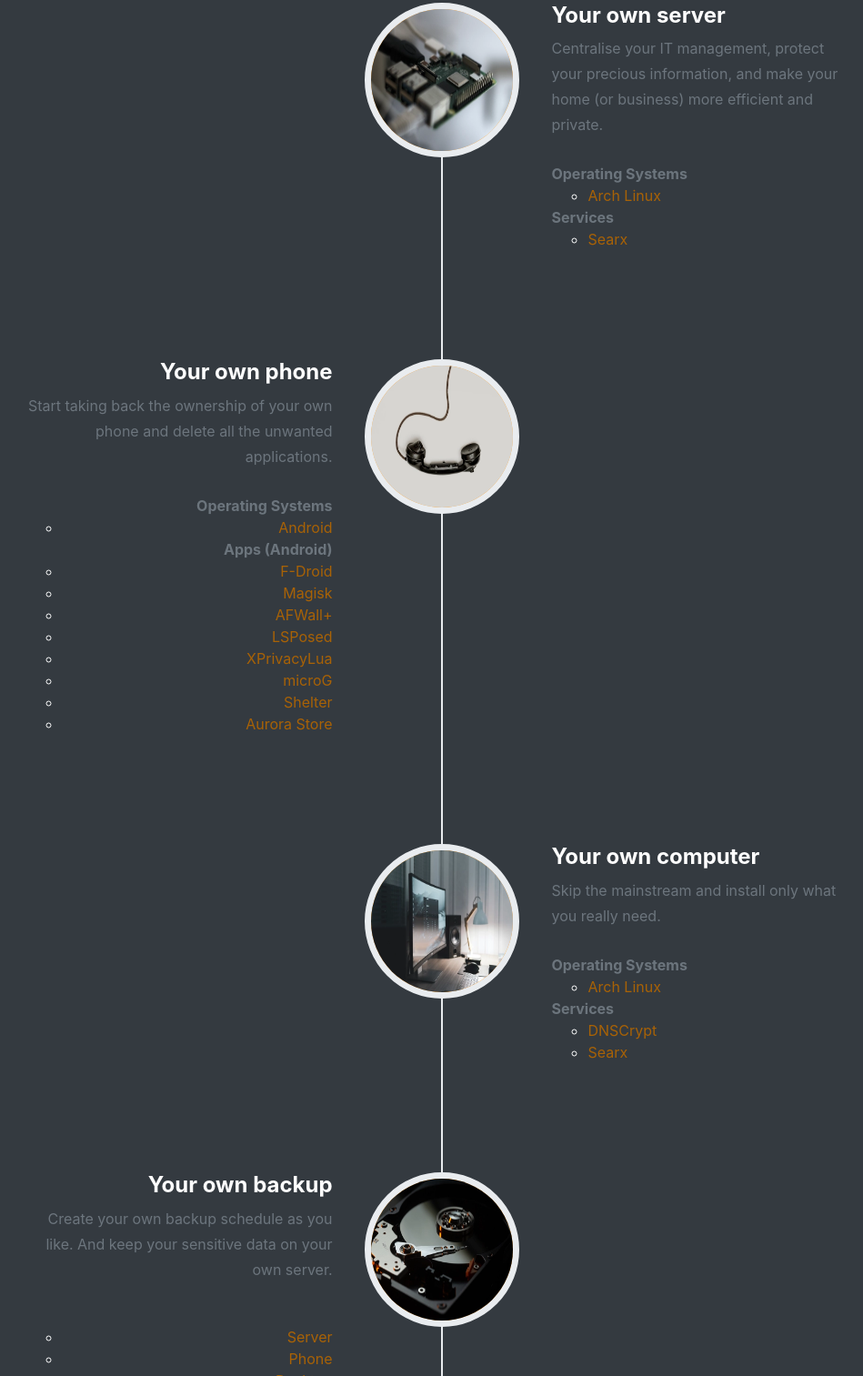
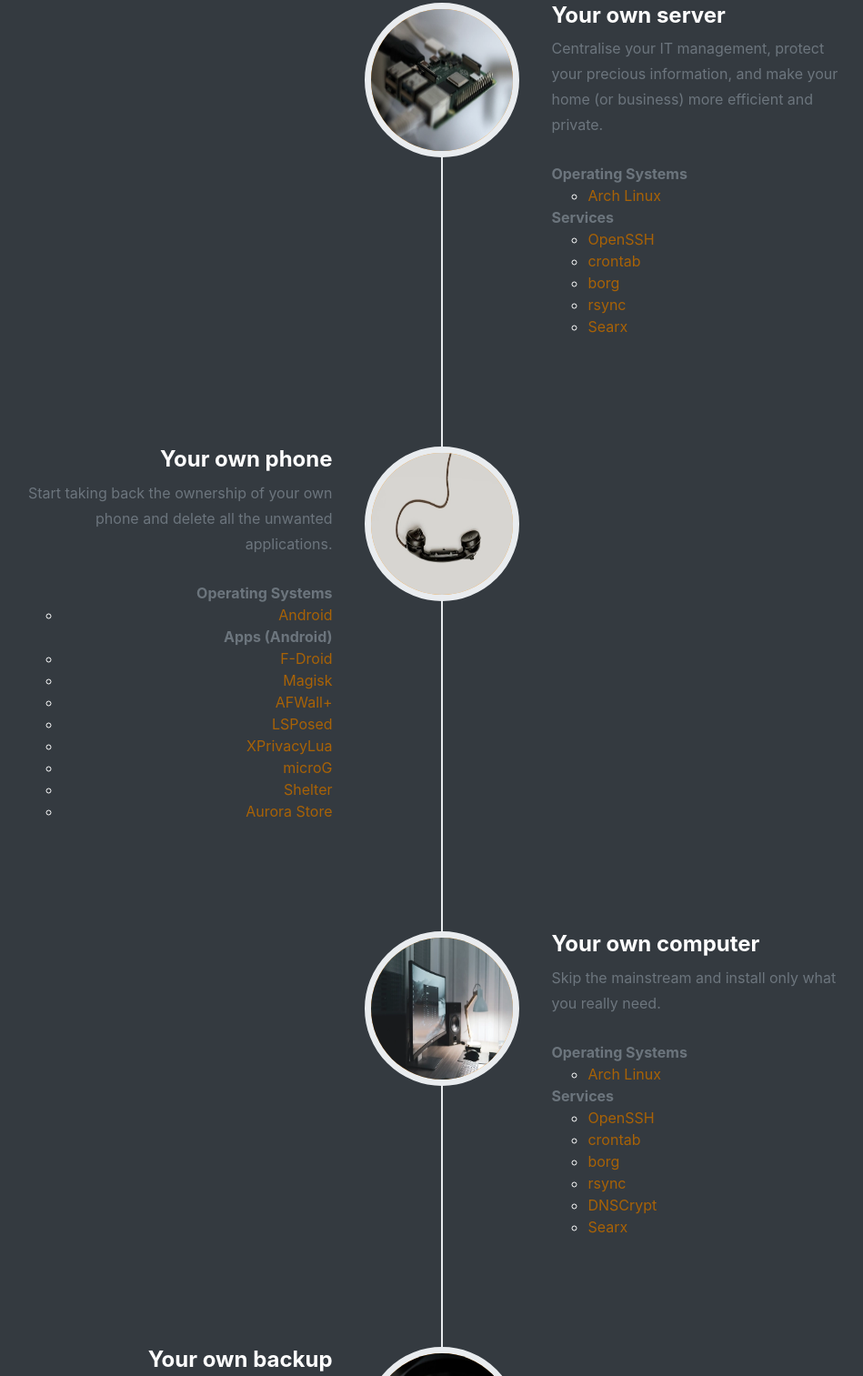
Before and after one commit to TECH-SAVIOURS-ORG/website, a plain HTML site: page index.html in a window 1280 px wide. Shown: the part 2584-4097 px from the top of the page at 91% size, without its empty margins (154-1103 px from the left). Drawn offline with Linux system fonts and the light colour scheme.

Commit message:
added new tutorial links

```diff
--- a/index.html
+++ b/index.html
@@ -64,7 +64,7 @@
         <div class="alert alert-success alert-dismissible fade show" role="info">
             <strong>Our Android section <u>tutorial/guide</u> is ready 🍻 <br><a
                     href="https://wiki.techsaviours.org/en/phone/operating_systems/android">Have a look</a>
-                    + <a href="https://wiki.techsaviours.org/en/backup/phone">backup</a>!</strong>
+                + <a href="https://wiki.techsaviours.org/en/backup/phone">backup</a>!</strong>
             <button type="button" class="close" data-dismiss="alert" aria-label="Close">
                 <span aria-hidden="true">&times;</span>
             </button>
@@ -226,6 +226,10 @@
                             </ul>
                             <b class="text-muted">Services</b>
                             <ul>
+                                <li><a href="https://wiki.techsaviours.org/en/server/services/ssh">OpenSSH</a></li>
+                                <li><a href="https://wiki.techsaviours.org/en/server/services/crontab">crontab</a></li>
+                                <li><a href="https://wiki.techsaviours.org/en/server/services/borg">borg</a></li>
+                                <li><a href="https://wiki.techsaviours.org/en/server/services/rsync">rsync</a></li>
                                 <li><a href="https://wiki.techsaviours.org/en:server:services:searx">Searx</a></li>
                             </ul>
                         </div>
@@ -254,7 +258,8 @@
                                 <li><a href="https://wiki.techsaviours.org/en:phone:apps:magisk">Magisk</a></li>
                                 <li><a href="https://wiki.techsaviours.org/en/phone/apps/afwall">AFWall+</a></li>
                                 <li><a href="https://wiki.techsaviours.org/en/phone/apps/lsposed">LSPosed</a></li>
-                                <li><a href="https://wiki.techsaviours.org/en/phone/apps/xprivacylua">XPrivacyLua</a></li>
+                                <li><a href="https://wiki.techsaviours.org/en/phone/apps/xprivacylua">XPrivacyLua</a>
+                                </li>
                                 <li><a href="https://wiki.techsaviours.org/en/phone/apps/microg">microG</a></li>
                                 <li><a href="https://wiki.techsaviours.org/en/phone/apps/shelter">Shelter</a></li>
                                 <li><a href="https://wiki.techsaviours.org/en/phone/apps/aurora">Aurora Store</a></li>
@@ -280,6 +285,10 @@
                             </ul>
                             <b class="text-muted">Services</b>
                             <ul>
+                                <li><a href="https://wiki.techsaviours.org/en/desktop/services/ssh">OpenSSH</a></li>
+                                <li><a href="https://wiki.techsaviours.org/en/desktop/services/crontab">crontab</a></li>
+                                <li><a href="https://wiki.techsaviours.org/en/desktop/services/borg">borg</a></li>
+                                <li><a href="https://wiki.techsaviours.org/en/desktop/services/rsync">rsync</a></li>
                                 <li><a href="https://wiki.techsaviours.org/en:desktop:services:dnscrypt">DNSCrypt</a>
                                 </li>
                                 <li><a href="https://wiki.techsaviours.org/en:desktop:services:searx">Searx</a></li>
```
Also changed, not shown: index-de.html (+8 -0 lines).
